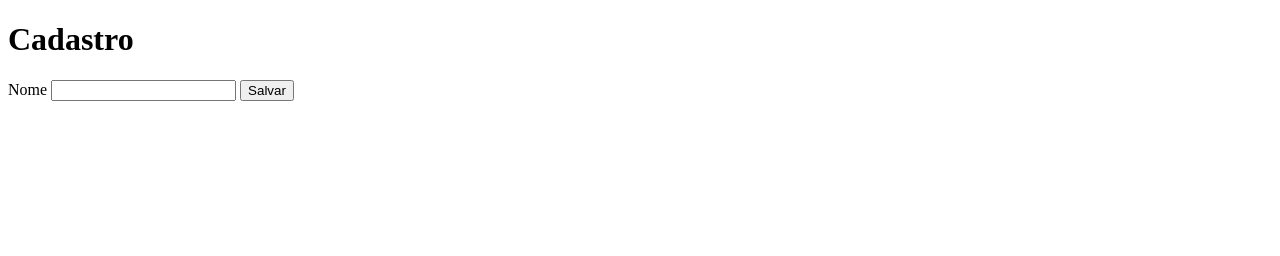
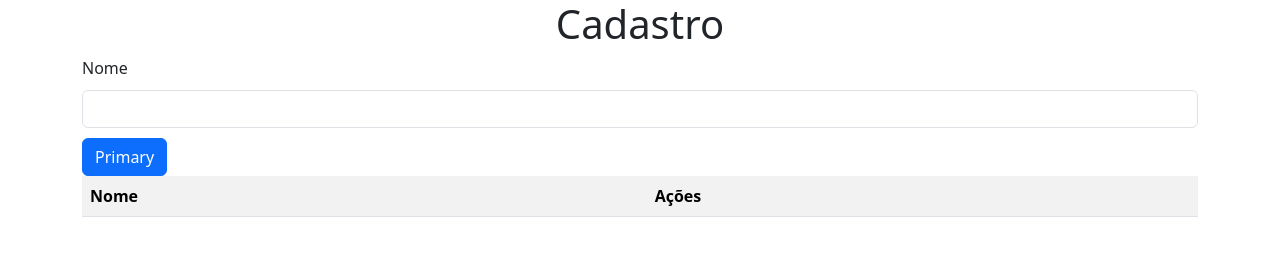
Before and after one commit to HeitorDalla/projeto-CodLogin, a plain HTML site: page cadastro.html in a window 1280 px wide. Drawn offline with nearby package versions, Linux system fonts and the light colour scheme.

Commit message:
Mudanças estruturais do codigo do cadastro.html

```diff
--- a/cadastro.html
+++ b/cadastro.html
@@ -4,13 +4,22 @@
     <meta charset="UTF-8">
     <meta name="viewport" content="width=device-width, initial-scale=1.0">
     <title>Cadastro</title>
+    <link href="https://cdn.jsdelivr.net/npm/bootstrap@5.3.5/dist/css/bootstrap.min.css" rel="stylesheet" integrity="sha384-SgOJa3DmI69IUzQ2PVdRZhwQ+dy64/BUtbMJw1MZ8t5HZApcHrRKUc4W0kG879m7" crossorigin="anonymous">
 </head>
 <body>
     <div class="container">
-        <h1>Cadastro</h1>
+        <h1 style="text-align: center;">Cadastro</h1>
         <label for="">Nome</label>
-        <input type="text" name="nomeUser" id="nomeUser">
-        <button type="button">Salvar</button>
+        <input type="text" name="nomeUser" id="nomeUser" class="form-control" style="margin: 10px 0;">
+        <button type="button" class="btn btn-primary">Primary</button>
+    </div>
+    <div class="container">
+        <table class="table table-striped" id="tabela">
+            <tr>
+                <th>Nome</th>
+                <th>Ações</th>
+            </tr>
+        </table>
     </div>
 </body>
 </html>
```
